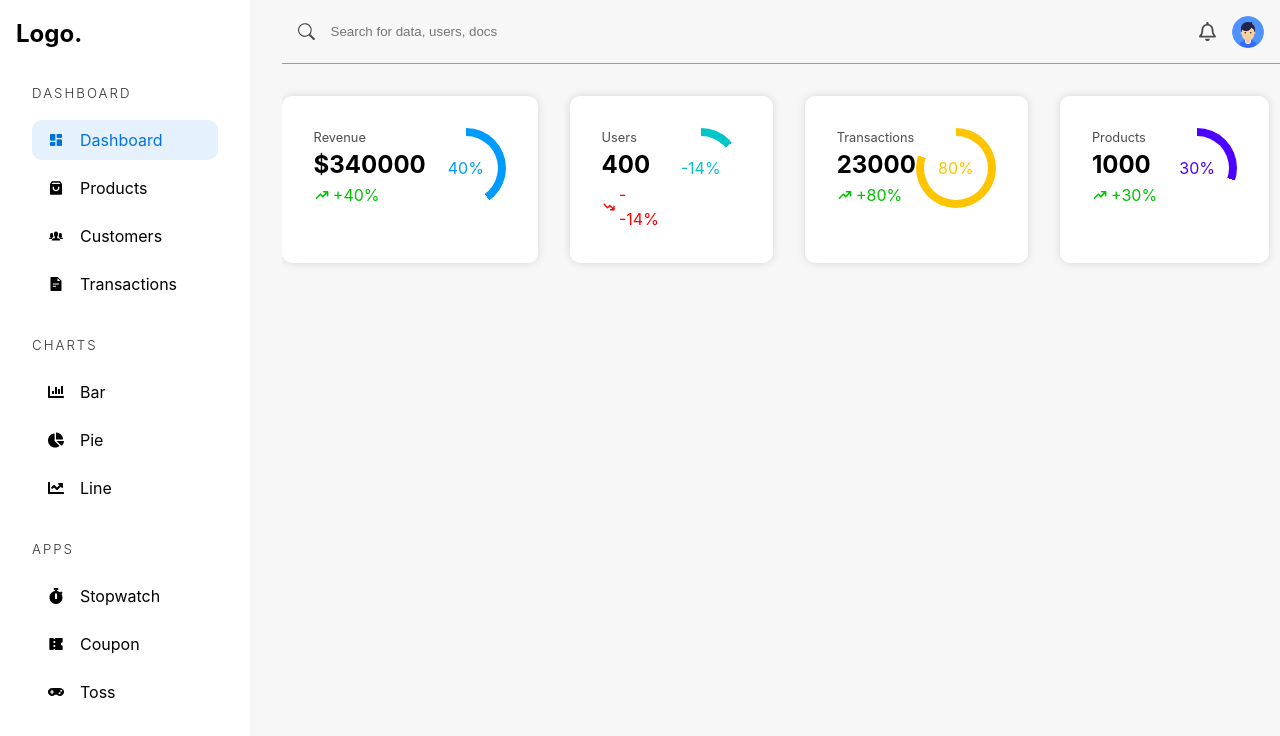
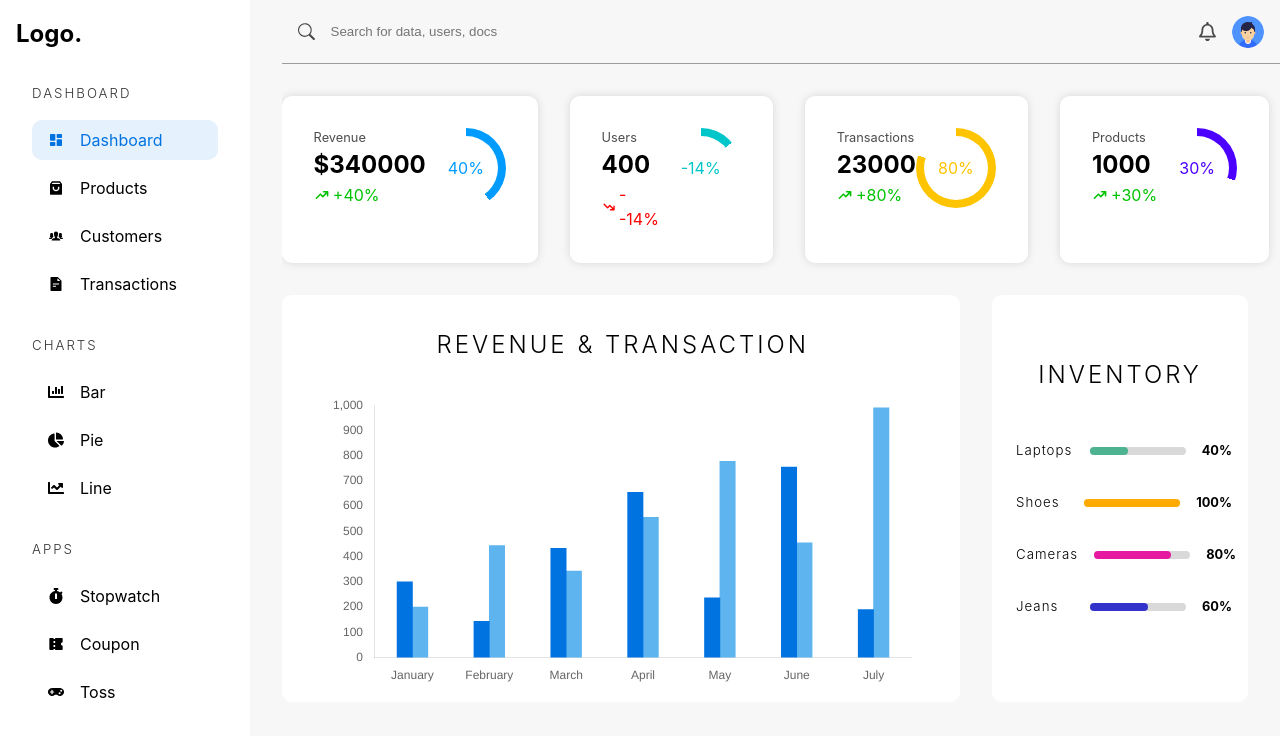
Before and after one commit to abhidjango-py/dashboard, a React (Vite) app: page /admin/dashboard in a window 1280 px wide. Shown: the top 736 px of the page. Built offline with nearby package versions, Linux system fonts and the light colour scheme.

Commit message:
charts in dsahboard completed

```diff
--- a/package.json
+++ b/package.json
@@ -10,7 +10,9 @@
     "preview": "vite preview"
   },
   "dependencies": {
+    "chart.js": "^4.4.2",
     "react": "^18.2.0",
+    "react-chartjs-2": "^5.2.0",
     "react-dom": "^18.2.0",
     "react-icons": "^5.0.1",
     "react-router-dom": "^6.22.1",
--- /dev/null
+++ b/src/assets/data.json
@@ -0,0 +1,52 @@
+{
+    "categories": [
+      {
+        "value": 40,
+        "heading": "Laptops"
+      },
+
+      {
+        "value": 100,
+        "heading": "Shoes"
+      },
+      {
+        "value": 80,
+        "heading": "Cameras"
+      },
+      {
+        "value": 60,
+        "heading": "Jeans"
+      }
+    ],
+
+    "transaction": [
+      {
+        "id": "ksdnfkjsdfx",
+        "amount": 4000,
+        "quantity": 4,
+        "discount": 300,
+        "status": "Processing"
+      },
+      {
+        "id": "sdsdssdsd",
+        "amount": 5100,
+        "quantity": 2,
+        "discount": 900,
+        "status": "Processing"
+      },
+      {
+        "id": "sdsdcvsssdsd",
+        "amount": 13000,
+        "quantity": 91,
+        "discount": 0,
+        "status": "Shipped"
+      },
+      {
+        "id": "dfddddfd",
+        "amount": 2300,
+        "quantity": 4,
+        "discount": 2000,
+        "status": "Processing"
+      }
+    ]
+  }
--- /dev/null
+++ b/src/components/Charts.tsx
@@ -0,0 +1,94 @@
+import {
+  Chart as ChartJS,
+  CategoryScale,
+  LinearScale,
+  BarElement,
+  Title,
+  Tooltip,
+  Legend,
+  ChartData,
+  ChartOptions,
+} from "chart.js";
+import { Bar } from "react-chartjs-2";
+
+ChartJS.register(
+  CategoryScale,
+  LinearScale,
+  BarElement,
+  Title,
+  Tooltip,
+  Legend
+);
+
+const months = ["January", "February", "March", "April", "May", "June", "July"];
+
+interface BarChartProps {
+  horizontal?: boolean;
+  data_1: number[];
+  data_2: number[];
+  title_1: string;
+  title_2: string;
+  bgColor_1: string;
+  bgColor_2: string;
+  labels?: string[];
+}
+
+export const BarChart = ({
+  horizontal = false,
+  data_1 = [],
+  data_2 = [],
+  title_1,
+  title_2,
+  bgColor_1,
+  bgColor_2,
+  labels = months,
+}: BarChartProps) => {
+  const options: ChartOptions<"bar"> = {
+    responsive: true,
+    indexAxis: horizontal ? "y" : "x",
+    plugins: {
+      legend: {
+        display: false,
+      },
+      title: {
+        display: false,
+      },
+    },
+    scales: {
+      y: {
+        beginAtZero: true,
+        grid: {
+          display: false,
+        },
+      },
+      x: {
+        grid: {
+          display: false,
+        },
+      },
+    },
+  };
+
+  const data: ChartData<"bar", number[], string> = {
+    labels,
+    datasets: [
+      {
+        label: title_1,
+        data: data_1,
+        backgroundColor: bgColor_1,
+        barThickness: "flex",
+        barPercentage: 1,
+        categoryPercentage: 0.4,
+      },
+      {
+        label: title_2,
+        data: data_2,
+        backgroundColor: bgColor_2,
+        barThickness: "flex",
+        barPercentage: 1,
+        categoryPercentage: 0.4,
+      },
+    ],
+  };
+  return <Bar options={options} data={data} />;
+};
--- a/src/pages/dashboard.tsx
+++ b/src/pages/dashboard.tsx
@@ -3,6 +3,9 @@
 import { FaRegBell } from "react-icons/fa";
 import userImg from "../assets/userimg.png";
 import { HiTrendingDown, HiTrendingUp } from "react-icons/hi";
+import data from "../assets/data.json";
+import { BarChart } from "../components/Charts";
+
 const dashboard = () => {
   return (
     <div className="adminContainer">
@@ -11,17 +14,70 @@
       {/* main */}
       <main className="dashboard">
         <div className="bar">
-          <BsSearch/>
+          <BsSearch />
           <input type="text" placeholder="Search for data, users, docs" />
-          <FaRegBell/>
+          <FaRegBell />
           <img src={userImg} alt="acc_icon" />
         </div>
+
+        {/* circle section */}
         <section className="widgetContainer">
-          <WidgetItem percent={40} amount={true} value={340000} heading="Revenue" color="rgb(0 155 255)"/>
-          <WidgetItem percent={-14} value={400} heading="Users" color="rgb(0 198 202)"/>
-          <WidgetItem percent={80} value={23000} heading="Transactions" color="rgb(255 196 0)"/>
-          <WidgetItem percent={30} value={1000} heading="Products" color="rgb(76 0 255)"/>
+          <WidgetItem
+            percent={40}
+            amount={true}
+            value={340000}
+            heading="Revenue"
+            color="rgb(0 155 255)"
+          />
+          <WidgetItem
+            percent={-14}
+            value={400}
+            heading="Users"
+            color="rgb(0 198 202)"
+          />
+          <WidgetItem
+            percent={80}
+            value={23000}
+            heading="Transactions"
+            color="rgb(255 196 0)"
+          />
+          <WidgetItem
+            percent={30}
+            value={1000}
+            heading="Products"
+            color="rgb(76 0 255)"
+          />
+        </section>
 
+        {/* graph section */}
+        <section className="graphContainer">
+          <div className="revenueChart">
+            <h2>Revenue & Transaction</h2>
+            {/* graph here */}
+            <BarChart
+              data_1={[300, 144, 433, 655, 237, 755, 190]}
+              data_2={[200, 444, 343, 556, 778, 455, 990]}
+              title_1="Revenue"
+              title_2="Transaction"
+              bgColor_1="rgb(0,115,225)"
+              bgColor_2="rgba(53,162,235,0.8)"
+            />
+          </div>
+
+          {/* inventory section */}
+          <div className="dashboardCategories">
+            <h2>Inventory</h2>
+            <div>
+              {data.categories.map((i) => (
+                <CategoryItem
+                  key={i.heading}
+                  heading={i.heading}
+                  value={i.value}
+                  color={`hsl(${i.value * 4},${i.value}%,50%)`}
+                />
+              ))}
+            </div>
+          </div>
         </section>
       </main>
     </div>
@@ -29,22 +85,60 @@
 };
 
 interface WidgetItemProps {
-heading : string;
-value : number;
-percent : number;
-color:string;
-amount?:boolean;
+  heading: string;
+  value: number;
+  percent: number;
+  color: string;
+  amount?: boolean;
 }
 
-const WidgetItem = ({heading,value,percent,color,amount=false}:WidgetItemProps) =>(
+const WidgetItem = ({
+  heading,
+  value,
+  percent,
+  color,
+  amount = false,
+}: WidgetItemProps) => (
   <article className="widget">
     <div className="widgetInfo">
       <p>{heading}</p>
-      <h4>{amount?`$${value}`:value}</h4>
-      {percent>0? <span className="green"><HiTrendingUp/>+{percent}%{" "}</span>:<span className="red"><HiTrendingDown/>-{percent}%{" "}</span> }
+      <h4>{amount ? `$${value}` : value}</h4>
+      {percent > 0 ? (
+        <span className="green">
+          <HiTrendingUp />+{percent}%{" "}
+        </span>
+      ) : (
+        <span className="red">
+          <HiTrendingDown />-{percent}%{" "}
+        </span>
+      )}
     </div>
-    <div className="widgetCircle" style={{background:`conic-gradient(${color} ${Math.abs(percent)/100*360}deg, rgb(255,255,255) 0)`}}>
-      <span style={{color,}}>{percent}%</span>
+    <div
+      className="widgetCircle"
+      style={{
+        background: `conic-gradient(${color} ${
+          (Math.abs(percent) / 100) * 360
+        }deg, rgb(255,255,255) 0)`,
+      }}
+    >
+      <span style={{ color }}>{percent}%</span>
     </div>
-  </article>)
+  </article>
+);
+
+interface CategoryItemProps {
+  color: string;
+  value: number;
+  heading: string;
+}
+
+const CategoryItem = ({ color, value, heading }: CategoryItemProps) => (
+  <div className="categoryItem">
+    <h5>{heading}</h5>
+    <div>
+      <div style={{ backgroundColor: color, width: `${value}%` }}></div>
+    </div>
+    <span>{value}%</span>
+  </div>
+);
 export default dashboard;
--- a/src/styles/_dashboard.scss
+++ b/src/styles/_dashboard.scss
@@ -62,11 +62,62 @@
                     position: relative;
                 }
             }
-
+          }
+    }
+    .graphContainer{
+        @include flex(row,unset,unset,2rem);
+        padding: 0 2rem 2rem 0;
+        >div{
+            background-color: white;
+            border-radius: 10px;
+        }
+        .revenueChart{
+            width: 100%;
+            padding: 1rem 3rem;
+        >h2{
+            @include heading;
+            margin: 1rem 0 2rem 0.25rem;
+            text-align: center;
+        }
+        }
+        .dashboardCategories{
+            width: 100%;
+            max-width: 16rem;
+            @include flex(column,center,unset,0);
+            padding-bottom: 2rem;
+        >h2{
+                @include heading;
+                margin: 1.5rem 0 2rem 0;
+                text-align: center;
+        }
+        >div{
+            overflow-y:auto;
+            padding-left: 0.5rem;
+        }
+        .categoryItem{
+            width: 100%;
+            @include flex(row,space-between);
+            padding: 1rem;
+            >h5{
+                letter-spacing: 1px;
+                font-weight: 300;
+            }
+            >div{
+                margin-left: auto;
+                width: 6rem;
+                background-color:rgb(217 217 217);
+                border-radius: 20px;
+                height: 0.5rem;
+                flex: none;
+                >div{
+                    height: 100%;
+                    border-radius: 20px
+                };
+            }
+            >span{
+                font-size: 0.8rem;
+                font-weight: 700;
+            }
         }
     }
-
-
-
-
-}
+}}
```
Also changed, not shown: 1 other file (tests, documents, lock files or other folders).
